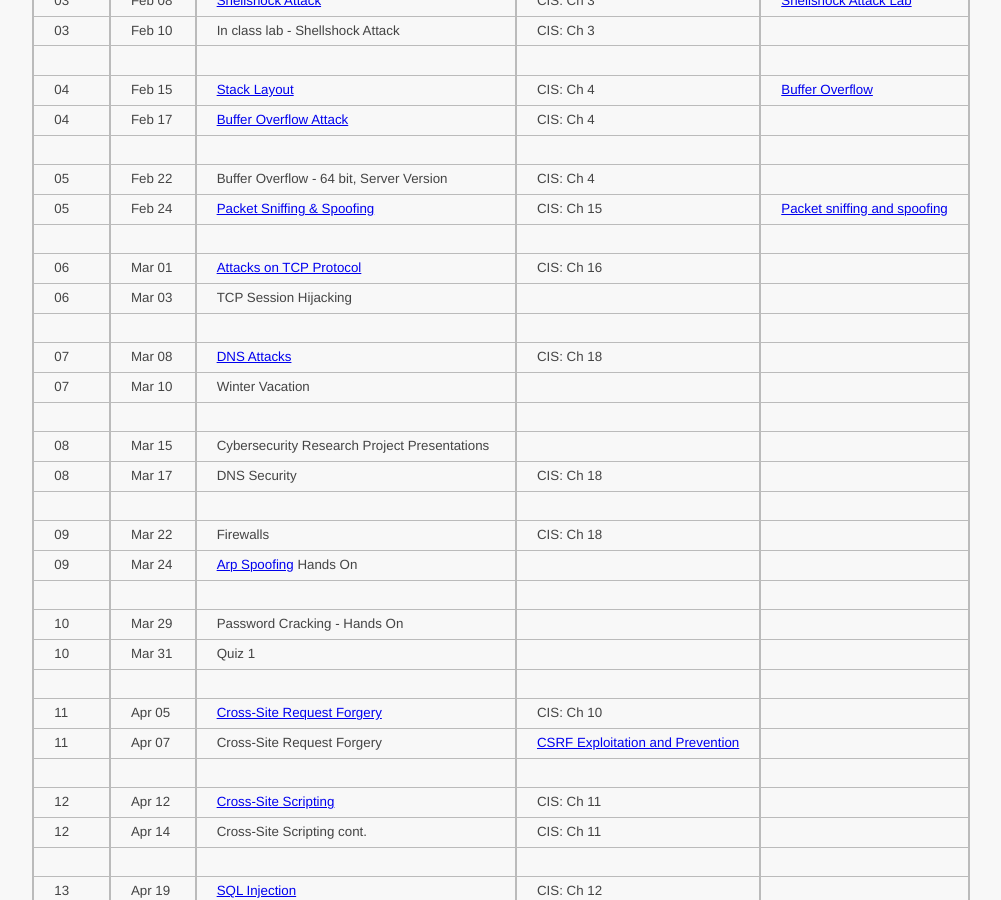
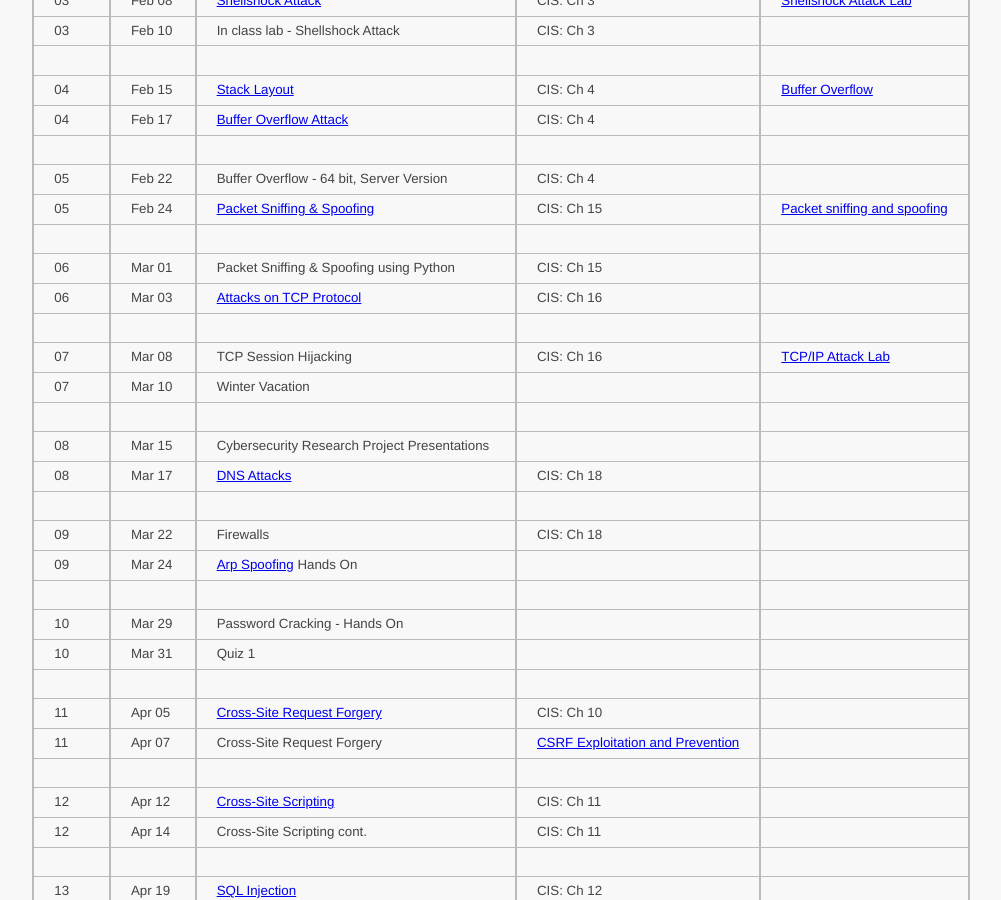
Before and after one commit to ycpcs/cs335-spring2022, a Jekyll site: the page built from schedule/index.md, in a window 1280 px wide and 900 px high, scrolled down 337 px. Shown: the whole window, without its empty margins (121-1122 px from the left). Built offline with Jekyll 4.4.1, drawn with Linux system fonts in a browser that asks for light colours.

Commit message:
add tcp lab

```diff
--- a/schedule/index.md
+++ b/schedule/index.md
@@ -23,14 +23,14 @@ CIS: <a href="https://www.amazon.com/Computer-Internet-Security-Hands-Approach/d
 > 05 | Feb 22 | Buffer Overflow - 64 bit, Server Version | CIS: Ch 4 |
 > 05 | Feb 24 | [Packet Sniffing & Spoofing](../slides/15_Packet_Sniffing_Spoofing.pdf) | CIS: Ch 15 | [Packet sniffing and spoofing](../labs/sniff_spoof.html)
 > | | | |
-> 06 | Mar 01 | [Attacks on TCP Protocol](../slides/16_TCP_Attack.pdf) | CIS: Ch 16 | <!--[TCP/IP Attack Lab](../labs/tcp_attack.html)-->
-> 06 | Mar 03 | TCP Session Hijacking | |
+> 06 | Mar 01 | Packet Sniffing & Spoofing using Python | CIS: Ch 15 |
+> 06 | Mar 03 | [Attacks on TCP Protocol](../slides/16_TCP_Attack.pdf) | CIS: Ch 16 |
 > | | | |
-> 07 | Mar 08 | [DNS Attacks](../slides/18_DNS_Attacks.pdf) | CIS: Ch 18 | <!--[Local DNS Attack Lab](../labs/dns_attack.html)-->
+> 07 | Mar 08 | TCP Session Hijacking | CIS: Ch 16 | [TCP/IP Attack Lab](../labs/tcp_attack.html)
 > 07 | Mar 10 | Winter Vacation |  |
 > | | | |
 > 08 | Mar 15 | Cybersecurity Research Project Presentations | |
-> 08 | Mar 17 | DNS Security | CIS: Ch 18 |
+> 08 | Mar 17 | [DNS Attacks](../slides/18_DNS_Attacks.pdf) | CIS: Ch 18 | <!--[Local DNS Attack Lab](../labs/dns_attack.html)-->
 > | | | |
 > 09 | Mar 22 | Firewalls | CIS: Ch 18 |
 > 09 | Mar 24 | [Arp Spoofing](../slides/ARP_Spoofing.pdf) Hands On | |
```
Also changed, not shown: index.md (+3 -2 lines), labs/index.md (+1 -1 lines), labs/tcp_attack.md (+4 -3 lines).
